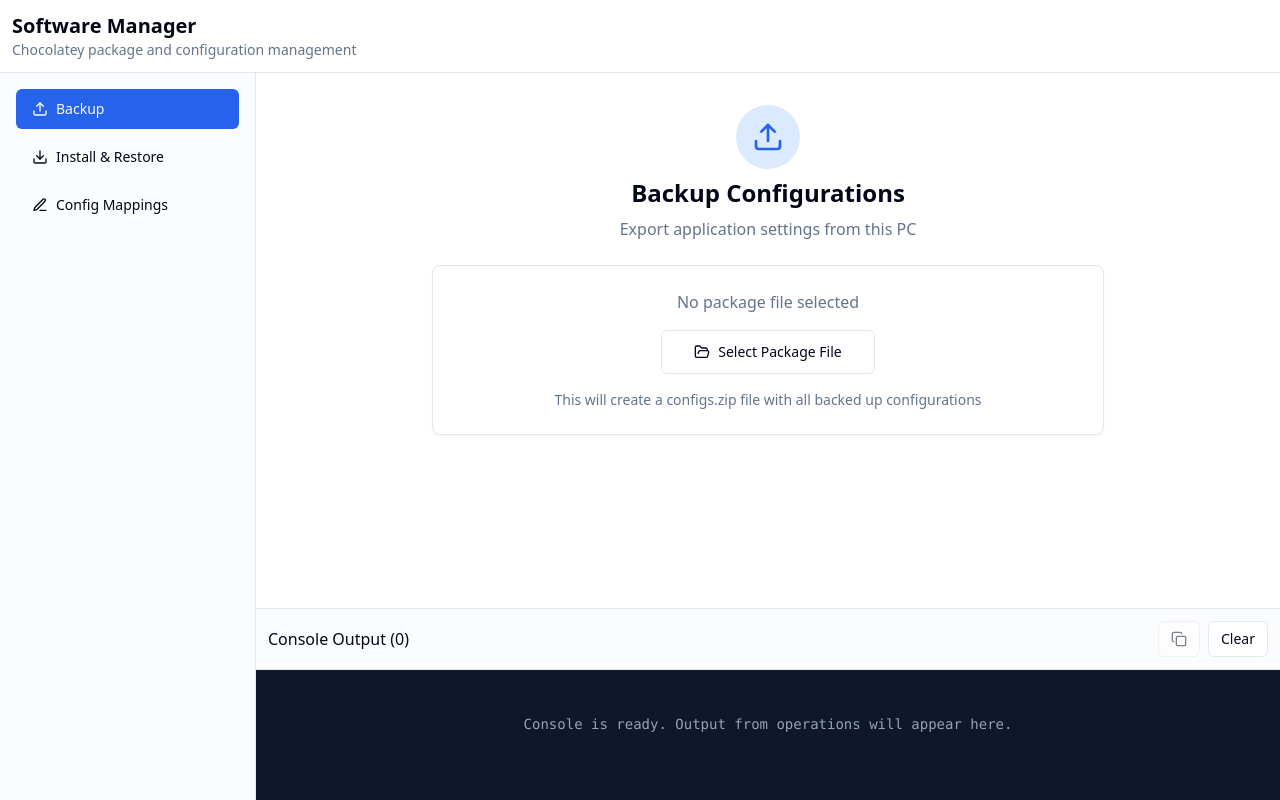
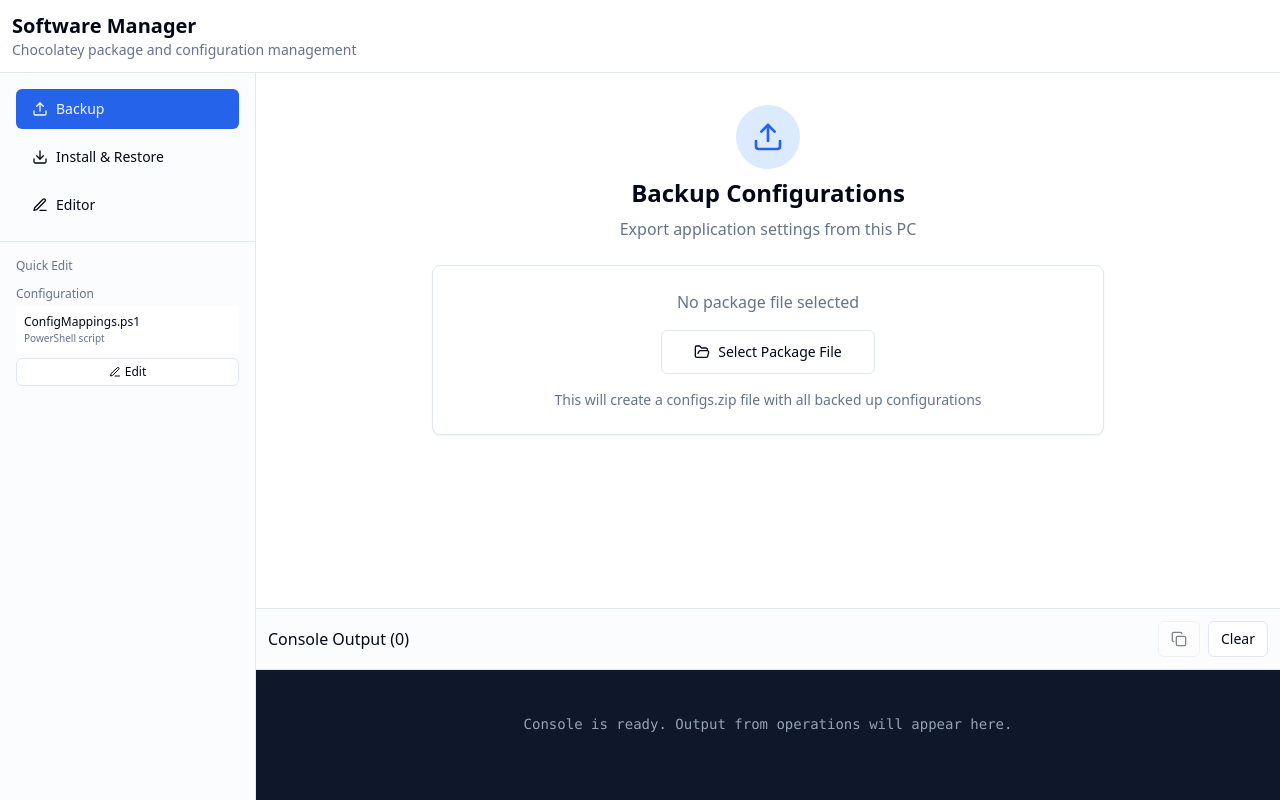
Before and after one commit to Nevaehni/SoftwareManager, a React (Vite) app: page / in a window 1280 px wide. Built offline with nearby package versions, Linux system fonts and the light colour scheme.

Commit message:
Refactor sidebar layout and enhance file editing functionality; add sample package list

```diff
--- a/src/App.tsx
+++ b/src/App.tsx
@@ -191,7 +191,6 @@
       addLog(`Error selecting file: ${error}`, 'error')
     }
   }
-
   const editPackageFile = () => {
     if (selectedPackageFile) {
       setEditingFile(selectedPackageFile)
@@ -258,39 +257,63 @@
           >
             <Download className="h-4 w-4 mr-2" />
             Install & Restore
-          </Button>
-          <Button
-            onClick={editConfigMappings}
-            variant={editingFile ? 'default' : 'ghost'}
+          </Button>          <Button
+            onClick={() => {
+              setSelectedTab('editor')
+              setEditingFile(null)
+            }}
+            variant={selectedTab === 'editor' ? 'default' : 'ghost'}
             className="w-full justify-start"
           >
             <Edit3 className="h-4 w-4 mr-2" />
-            Config Mappings
-          </Button>
-        </nav>
+            Editor
+          </Button>        </nav>
 
-          {/* File Status in Sidebar */}
+          {/* Files Section in Sidebar */}
+          <div className="p-4 border-t">
+            <div className="text-xs font-medium text-muted-foreground mb-3">Quick Edit</div>
+
+            {/* Package List */}
             {selectedPackageFile && (
-            <div className="p-4 mt-auto border-t">
-              <div className="text-xs font-medium text-muted-foreground mb-2">Package List</div>
+              <div className="mb-3">
+                <div className="text-xs text-muted-foreground mb-1">Package List</div>
                 <div className="p-2 bg-background rounded text-xs">
                   <div className="font-medium">{getDisplayFileName(selectedPackageFile)?.fileName}</div>
-                <div className="text-muted-foreground truncate">{getDisplayFileName(selectedPackageFile)?.directory}</div>
+                  <div className="text-muted-foreground truncate text-[10px]">{getDisplayFileName(selectedPackageFile)?.directory}</div>
                 </div>
-              <div className="flex gap-1 mt-2">
-                <Button onClick={editPackageFile} size="sm" variant="outline" className="flex-1">
-                  <Edit3 className="h-3 w-3" />
+                <div className="flex gap-1 mt-1">
+                  <Button onClick={editPackageFile} size="sm" variant="outline" className="flex-1 h-7 text-xs">
+                    <Edit3 className="h-3 w-3 mr-1" />
+                    Edit
                   </Button>
-                <Button onClick={selectPackageFile} size="sm" variant="outline" className="flex-1">
-                  <FolderOpen className="h-3 w-3" />
+                  <Button onClick={selectPackageFile} size="sm" variant="outline" className="flex-1 h-7 text-xs">
+                    <FolderOpen className="h-3 w-3 mr-1" />
+                    Browse
                   </Button>
                 </div>
               </div>
             )}
+
+            {/* Config Mappings */}
+            <div>
+              <div className="text-xs text-muted-foreground mb-1">Configuration</div>
+              <div className="p-2 bg-background rounded text-xs">
+                <div className="font-medium">ConfigMappings.ps1</div>
+                <div className="text-muted-foreground text-[10px]">PowerShell script</div>
+              </div>
+              <div className="flex gap-1 mt-1">
+                <Button onClick={editConfigMappings} size="sm" variant="outline" className="flex-1 h-7 text-xs">
+                  <Edit3 className="h-3 w-3 mr-1" />
+                  Edit
+                </Button>
+              </div>
+            </div>
+          </div>
         </div>        {/* Main Content Area */}
         <div className="flex-1 flex flex-col">
-          {editingFile ? (
+          {selectedTab === 'editor' ? (
             /* Editor Mode */
+            editingFile ? (
               <div className="flex-1">
                 <FileEditor
                   filePath={editingFile}
@@ -298,6 +321,54 @@
                   onClose={() => setEditingFile(null)}
                 />
               </div>
+            ) : (
+              /* File Selection */
+              <div className="flex-1 p-8">
+                <div className="max-w-2xl mx-auto space-y-6">
+                  <div className="text-center space-y-2">
+                    <div className="mx-auto w-16 h-16 bg-purple-100 rounded-full flex items-center justify-center">
+                      <Edit3 className="h-8 w-8 text-purple-600" />
+                    </div>
+                    <h2 className="text-2xl font-bold">File Editor</h2>
+                    <p className="text-muted-foreground">Select a file to edit</p>
+                  </div>
+
+                  <div className="space-y-4">
+                    <Card className="p-6 hover:shadow-lg transition-all cursor-pointer border-2 hover:border-blue-200" onClick={editPackageFile}>
+                      <div className="flex items-center justify-between">
+                        <div className="flex items-center gap-4">
+                          <div className="w-12 h-12 bg-blue-50 rounded-lg flex items-center justify-center">
+                            <FileText className="h-6 w-6 text-blue-600" />
+                          </div>
+                          <div>
+                            <div className="font-semibold">Package List</div>
+                            <div className="text-sm text-muted-foreground">
+                              {selectedPackageFile ? getDisplayFileName(selectedPackageFile)?.fileName : 'No package file selected'}
+                            </div>
+                          </div>
+                        </div>
+                        <Edit3 className="h-5 w-5 text-muted-foreground" />
+                      </div>
+                    </Card>
+
+                    <Card className="p-6 hover:shadow-lg transition-all cursor-pointer border-2 hover:border-purple-200" onClick={editConfigMappings}>
+                      <div className="flex items-center justify-between">
+                        <div className="flex items-center gap-4">
+                          <div className="w-12 h-12 bg-purple-50 rounded-lg flex items-center justify-center">
+                            <Edit3 className="h-6 w-6 text-purple-600" />
+                          </div>
+                          <div>
+                            <div className="font-semibold">Configuration Mappings</div>
+                            <div className="text-sm text-muted-foreground">ConfigMappings.ps1</div>
+                          </div>
+                        </div>
+                        <Edit3 className="h-5 w-5 text-muted-foreground" />
+                      </div>
+                    </Card>
+                  </div>
+                </div>
+              </div>
+            )
           ) : selectedTab === 'backup' ? (
             /* Backup Mode */
             <div className="flex-1 p-8">
```
Also changed, not shown: packages - Copy.txt (added). Lines whose indentation alone changed are shown as unchanged.
